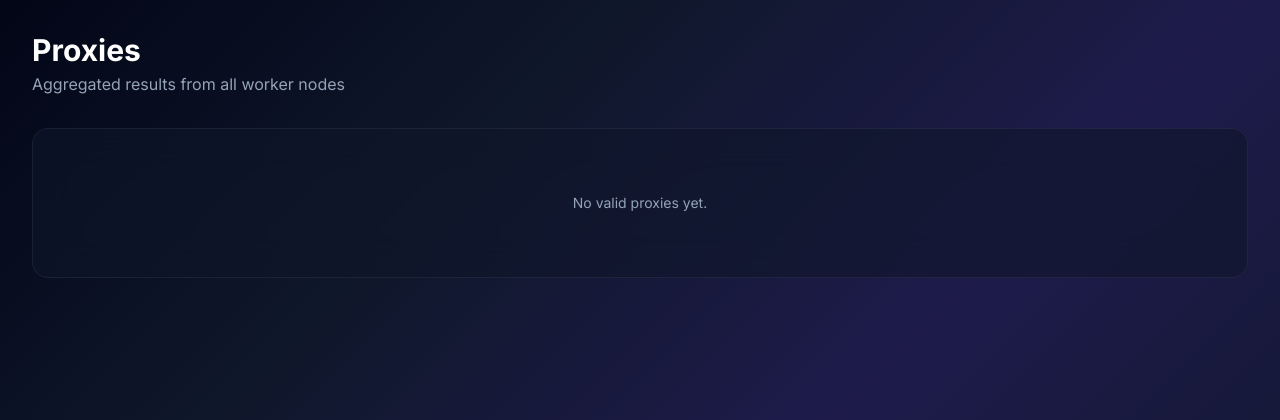
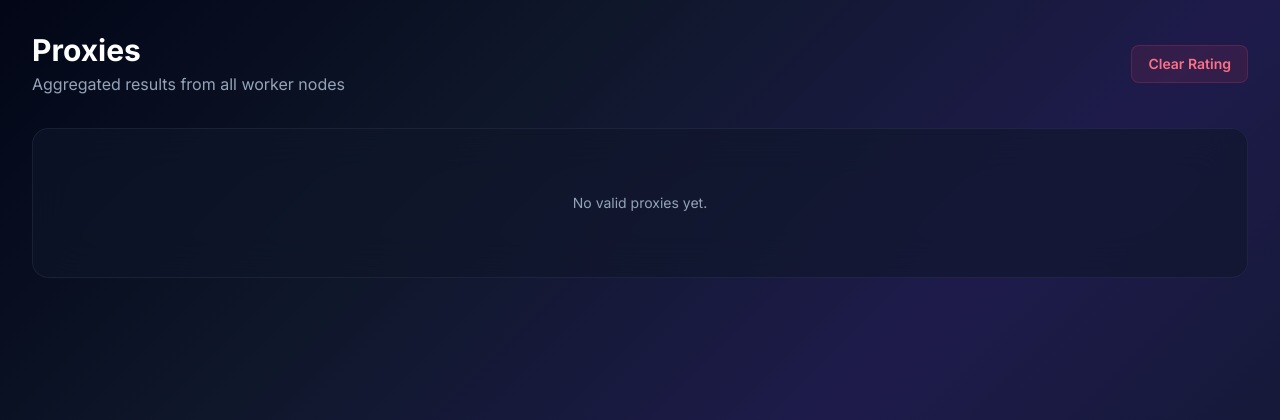
Before and after one commit to GoGoButters/VLESS-Checker, a FastAPI app: template templates/proxies.html in a window 1280 px wide. Shown: the top 420 px of the page. Run offline with FastAPI, Linux system fonts and the light colour scheme; the template is opened without the code that fills it, so the values that code supplies are empty.

Commit message:
feat(proxies): add "Clear Rating" button to wipe node results

```diff
--- a/main.py
+++ b/main.py
@@ -485,6 +485,21 @@ async def regenerate_node_token(request: Request):
 # ---------------------------------------------------------------------------
 # VALID PROXIES page (aggregated from all nodes)
 # ---------------------------------------------------------------------------
+@app.post("/proxies/clear-rating")
+async def clear_rating(request: Request):
+    user = get_current_user(request)
+    if not user:
+        return RedirectResponse("/login", status_code=302)
+
+    with Session(engine) as session:
+        session.exec(delete(NodeProxyResult))
+        session.exec(delete(Node))
+        session.commit()
+
+    logger.info("Rating cleared: all NodeProxyResult and Node rows deleted")
+    return RedirectResponse("/proxies", status_code=302)
+
+
 @app.get("/proxies", response_class=HTMLResponse)
 async def proxies_page(request: Request):
     user = get_current_user(request)
--- a/templates/proxies.html
+++ b/templates/proxies.html
@@ -7,6 +7,14 @@
         <h1 class="text-3xl font-bold text-white">Proxies</h1>
         <p class="text-slate-400 mt-1">Aggregated results from all worker nodes</p>
     </div>
+    <form method="POST" action="/proxies/clear-rating"
+          onsubmit="return confirm('Clear ALL rating data? Nodes will re-register on next cycle.')">
+        <button type="submit"
+                class="px-4 py-2 rounded-lg bg-rose-500/10 text-rose-400 text-sm font-semibold
+                       border border-rose-500/20 hover:bg-rose-500/20 transition">
+            Clear Rating
+        </button>
+    </form>
 </div>
 
 <div class="glass rounded-2xl overflow-hidden">
```
